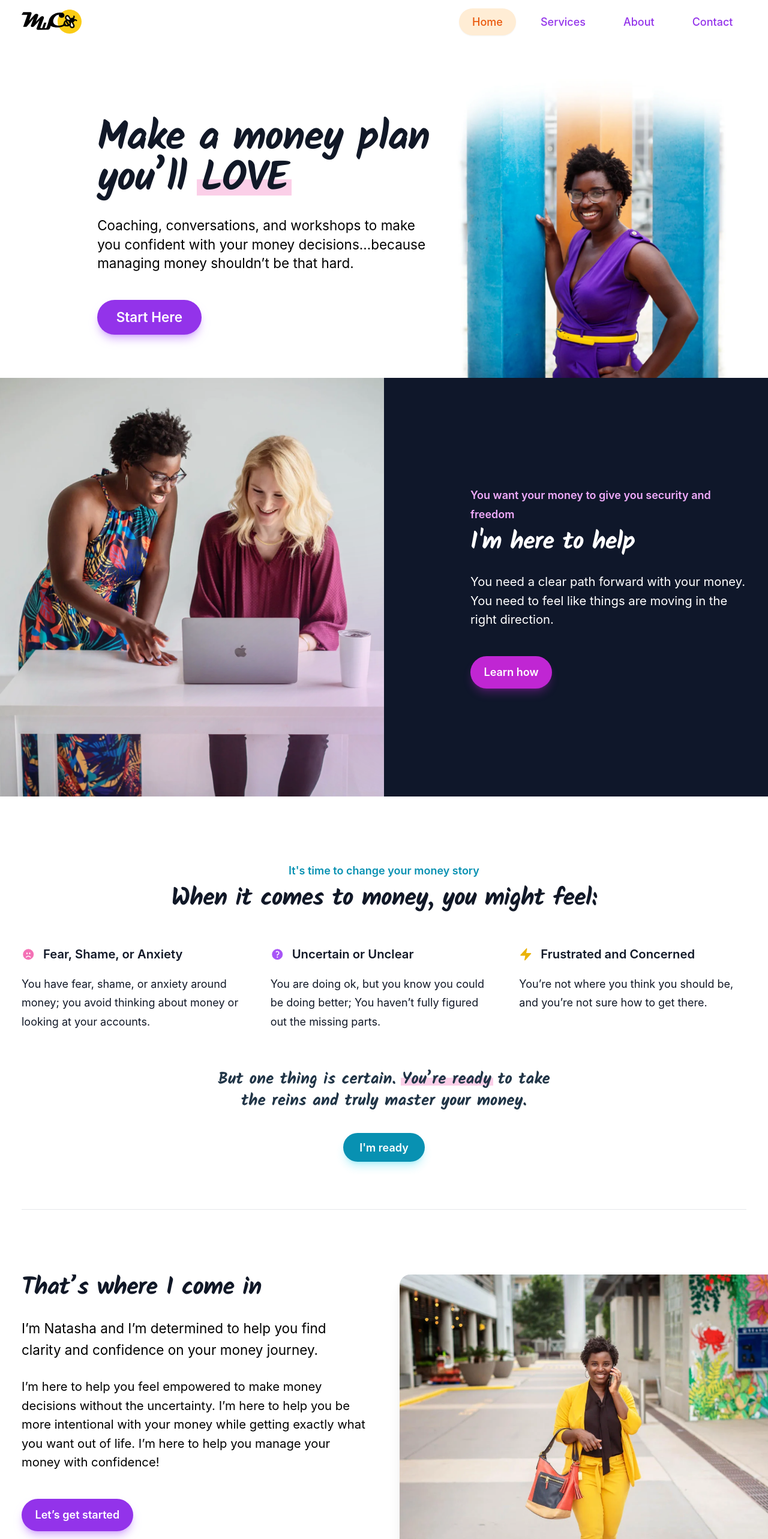
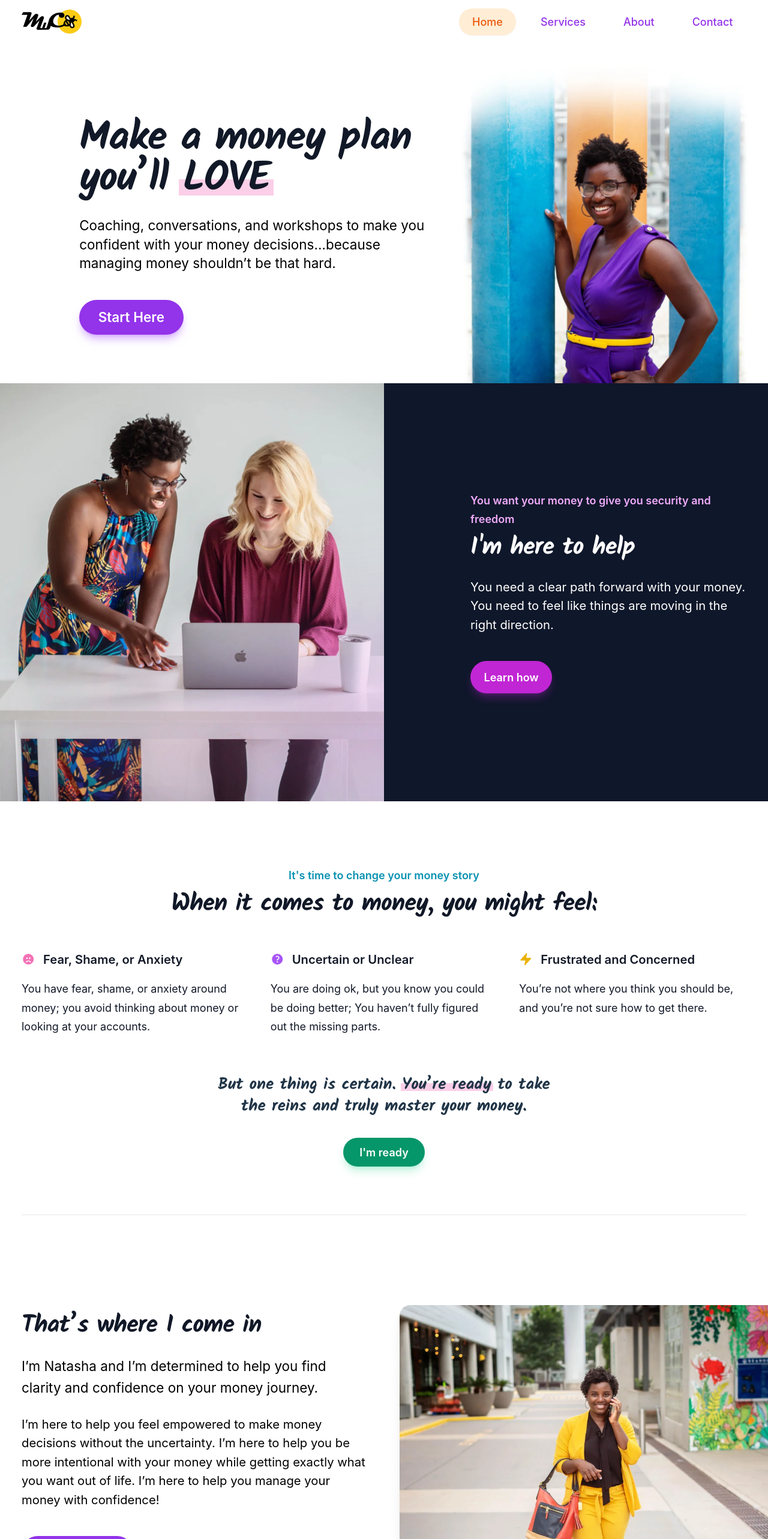
Before and after one commit to damiancarrillo/moneywithconfidence.com, a Vue app: page / in a window 1280 px wide. Shown: the top 2566 px of the page at 60% size. Built offline with nearby package versions, Linux system fonts and the light colour scheme.

Commit message:
Fix home page image cloud

```diff
--- a/src/components/home/HeroSection.vue
+++ b/src/components/home/HeroSection.vue
@@ -1,7 +1,7 @@
 <script setup lang="ts"></script>
 
 <template>
-  <div class="mx-auto max-w-7xl lg:flex lg:px-8">
+  <div class="mx-auto max-w-7xl lg:flex ">
     <div
       id="hero-container"
       class="container bg-white relative sm:mt-0 lg:mt-8 max-w-6xl lg:grid lg:grid-cols-12 lg:gap-x-8 px-6"
--- a/src/components/home/ThatsWhereIComeIn.vue
+++ b/src/components/home/ThatsWhereIComeIn.vue
@@ -9,6 +9,13 @@
         class="mx-auto grid max-w-2xl grid-cols-1 gap-x-12 gap-y-16 lg:mx-0 lg:min-w-full lg:max-w-none lg:flex-none lg:gap-y-8"
       >
         <div class="lg:col-end-1 lg:w-full lg:max-w-lg lg:pb-8">
+          <div class="pb-12">
+            <img
+              src="/natasha-walking.webp"
+              alt="Natasha walking toward the camera while on the phone"
+              class="aspect-[7/5] rounded-2xl bg-gray-50 object-cover shadow-xl lg:hidden"
+            />
+          </div>
           <h2
             class="text-4xl font-header font-bold tracking-tight text-gray-900 sm:text-4xl"
           >
@@ -34,7 +41,7 @@
           </div>
         </div>
         <div
-          class="flex flex-wrap items-start justify-end gap-6 sm:gap-8 lg:contents"
+          class="flex flex-wrap items-start justify-end gap-6 sm:gap-8 lg:contents hidden"
         >
           <div
             class="w-0 flex-auto lg:ml-auto lg:w-auto lg:flex-none lg:self-end"
--- a/src/components/home/WaysWeCanWorkTogether.vue
+++ b/src/components/home/WaysWeCanWorkTogether.vue
@@ -70,7 +70,7 @@ const tiers = [
   {
     name: "Facilitated Conversations",
     id: "offering-facilitated-conversations",
-    href: "/services",
+    href: "/services/money-and-mingle",
     description: "A guided discussion session for you and your friends.",
     features: [
       "Good for a group of friends",
@@ -81,7 +81,7 @@ const tiers = [
   {
     name: "One-on-one Coaching",
     id: "offering-one-on-one-coaching",
-    href: "/services",
+    href: "/services/clarity-session",
     description: "Personalized guidance for you and your spouse.",
     features: [
       "Get a financial check-up and assessment",
@@ -95,7 +95,7 @@ const tiers = [
   {
     name: "Workshops & Speaking",
     id: "offering-workshops-and-speaking",
-    href: "/services",
+    href: "/services/workshops-and-speaking",
     description:
       "Relieve your team from financial stress with one of my presentations.",
     features: [
--- a/src/components/home/YouGotThis.vue
+++ b/src/components/home/YouGotThis.vue
@@ -69,14 +69,16 @@ const features = [
             </dl>
           </div>
         </div>
+        <div class="px-8">
           <div
-          class="overflow-hidden sm:mx-0 sm:max-w-2xl sm:rounded-3xl p-0 m-0 shadow-lg"
+            class="overflow-hidden sm:mx-0 sm:max-w-2xl rounded-2xl sm:rounded-3xl p-0 m-0 shadow-lg"
           >
             <img
               src="/natasha-you-got-this.webp"
               alt="Natasha letting you know that you got this"
               class="-mb-12 ring-1 ring-white/10"
             />
+          </div>
         </div>
       </div>
     </div>
--- a/src/components/home/YouMightFeel.vue
+++ b/src/components/home/YouMightFeel.vue
@@ -47,7 +47,7 @@
       <div class="py-10 mb-10 mx-auto text-center">
         <a
           href="/services"
-          class="bg-cyan-600 hover:bg-cyan-700 focus-visible:outline-cyan-700 text-white shadow-cyan-400/30 hover:shadow-cyan-700/40 shadow-lg rounded-full px-6 py-3 text-base font-semibold"
+          class="bg-emerald-600 hover:bg-emerald-700 focus-visible:outline-emerald-700 text-white shadow-emerald-400/30 hover:shadow-emerald-700/40 shadow-lg rounded-full px-6 py-3 text-base font-semibold"
           >I'm ready</a
         >
       </div>
```
Lines whose indentation alone changed are shown as unchanged.
